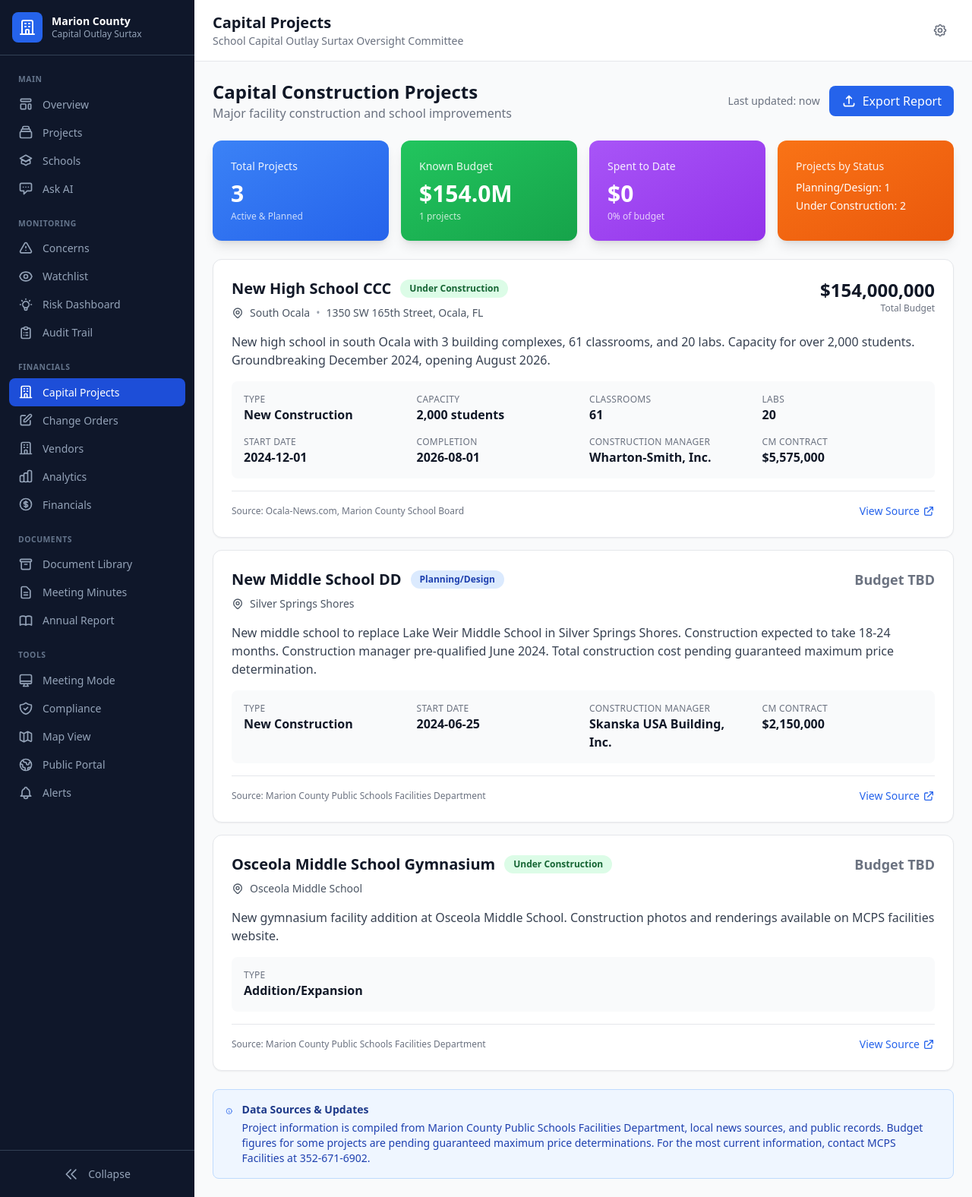
After one commit to Texasdada13/surtax-oversight-dashboard, a Flask app: page /capital-projects in a window 1280 px wide. The commit adds this page. Shown: the whole page at 76% size. Run offline with Flask 3, Linux system fonts and the light colour scheme; data comes from the database, SQL or seed files in the repository; both versions use the stored data as it was after the commit; some libraries are stand-ins or nearby versions.

Commit message:
Add capital projects tracking with real Marion County data
- Created capital_projects table to track major construction
- Imported 3 verified projects: High School CCC ($154M), Middle School DD, Osceola MS Gym
- Added /capital-projects route and template with detailed project cards
- Data includes budgets, timelines, contractors, capacity specs
- Added navigation link in sidebar
- Sources: MCPS Facilities, Ocala-News.com, public records

Projects imported:
- New High School CCC: $154M, 2,000 capacity, opens Aug 2026
- New Middle School DD: Construction manager contract $2.15M
- Osceola MS Gymnasium: Addition/expansion project

Co-Authored-By: Claude Sonnet 4.5 <noreply@anthropic.com>

```diff
--- a/app.py
+++ b/app.py
@@ -1651,6 +1651,66 @@ def financials():
                           title='Financial Summary')
 
 
+@app.route('/capital-projects')
+def capital_projects():
+    """Capital construction projects page."""
+    conn = get_db()
+    cursor = conn.cursor()
+
+    # Get all capital projects
+    cursor.execute('''
+        SELECT
+            project_code,
+            project_name,
+            project_type,
+            location,
+            address,
+            budget_amount,
+            spent_to_date,
+            start_date,
+            estimated_completion,
+            status,
+            capacity,
+            num_classrooms,
+            num_labs,
+            construction_manager,
+            cm_contract_amount,
+            description,
+            data_source,
+            source_url
+        FROM capital_projects
+        ORDER BY budget_amount DESC NULLS LAST
+    ''')
+    projects = cursor.fetchall()
+
+    # Get summary stats
+    cursor.execute('''
+        SELECT
+            COUNT(*) as total_projects,
+            SUM(CASE WHEN budget_amount IS NOT NULL THEN budget_amount ELSE 0 END) as total_budget,
+            SUM(CASE WHEN budget_amount IS NOT NULL THEN 1 ELSE 0 END) as projects_with_budget,
+            SUM(spent_to_date) as total_spent
+        FROM capital_projects
+    ''')
+    stats = cursor.fetchone()
+
+    # Get projects by status
+    cursor.execute('''
+        SELECT status, COUNT(*) as count
+        FROM capital_projects
+        GROUP BY status
+    ''')
+    status_counts = cursor.fetchall()
+
+    conn.close()
+
+    return render_template('surtax/capital_projects.html',
+                          projects=projects,
+                          stats=stats,
+                          status_counts=status_counts,
+                          title='Capital Projects')
+
+
 @app.route('/map')
 def map_view():
     """Geographic map view of projects."""
--- a/templates/surtax/base.html
+++ b/templates/surtax/base.html
@@ -178,6 +178,12 @@
 
                 <!-- Financials Section -->
                 <div class="sidebar-section">Financials</div>
+                <a href="{{ url_for('capital_projects') }}" class="sidebar-link {% if request.endpoint == 'capital_projects' %}active{% endif %}">
+                    <svg fill="none" stroke="currentColor" viewBox="0 0 24 24">
+                        <path stroke-linecap="round" stroke-linejoin="round" stroke-width="2" d="M19 21V5a2 2 0 00-2-2H7a2 2 0 00-2 2v16m14 0h2m-2 0h-5m-9 0H3m2 0h5M9 7h1m-1 4h1m4-4h1m-1 4h1m-5 10v-5a1 1 0 011-1h2a1 1 0 011 1v5m-4 0h4"></path>
+                    </svg>
+                    <span class="sidebar-text">Capital Projects</span>
+                </a>
                 <a href="{{ url_for('change_orders') }}" class="sidebar-link {% if request.endpoint == 'change_orders' %}active{% endif %}">
                     <svg fill="none" stroke="currentColor" viewBox="0 0 24 24">
                         <path stroke-linecap="round" stroke-linejoin="round" stroke-width="2" d="M11 5H6a2 2 0 00-2 2v11a2 2 0 002 2h11a2 2 0 002-2v-5m-1.414-9.414a2 2 0 112.828 2.828L11.828 15H9v-2.828l8.586-8.586z"></path>
--- /dev/null
+++ b/templates/surtax/capital_projects.html
@@ -0,0 +1,177 @@
+{% extends "surtax/base.html" %}
+
+{% block content %}
+<div class="space-y-6">
+    <!-- Header -->
+    <div class="flex justify-between items-center">
+        <div>
+            <h2 class="text-2xl font-bold text-gray-900">Capital Construction Projects</h2>
+            <p class="text-gray-500">Major facility construction and school improvements</p>
+        </div>
+        <div class="flex items-center gap-3">
+            <span class="text-sm text-gray-500">Last updated: {{ "now"|date_format }}</span>
+            <button class="px-4 py-2 bg-blue-600 text-white rounded-lg hover:bg-blue-700 flex items-center gap-2">
+                <svg class="w-5 h-5" fill="none" stroke="currentColor" viewBox="0 0 24 24">
+                    <path stroke-linecap="round" stroke-linejoin="round" stroke-width="2" d="M4 16v1a3 3 0 003 3h10a3 3 0 003-3v-1m-4-8l-4-4m0 0L8 8m4-4v12"></path>
+                </svg>
+                Export Report
+            </button>
+        </div>
+    </div>
+
+    <!-- Summary Stats -->
+    <div class="grid grid-cols-1 md:grid-cols-4 gap-4">
+        <div class="bg-gradient-to-br from-blue-500 to-blue-600 rounded-xl shadow-lg p-6 text-white">
+            <p class="text-sm font-medium opacity-90">Total Projects</p>
+            <p class="text-3xl font-bold mt-2">{{ stats.total_projects }}</p>
+            <p class="text-xs opacity-75 mt-1">Active & Planned</p>
+        </div>
+        <div class="bg-gradient-to-br from-green-500 to-green-600 rounded-xl shadow-lg p-6 text-white">
+            <p class="text-sm font-medium opacity-90">Known Budget</p>
+            <p class="text-3xl font-bold mt-2">{{ stats.total_budget|currency }}</p>
+            <p class="text-xs opacity-75 mt-1">{{ stats.projects_with_budget }} projects</p>
+        </div>
+        <div class="bg-gradient-to-br from-purple-500 to-purple-600 rounded-xl shadow-lg p-6 text-white">
+            <p class="text-sm font-medium opacity-90">Spent to Date</p>
+            <p class="text-3xl font-bold mt-2">{{ stats.total_spent|currency }}</p>
+            <p class="text-xs opacity-75 mt-1">{{ ((stats.total_spent/stats.total_budget*100) if stats.total_budget > 0 else 0)|round|int }}% of budget</p>
+        </div>
+        <div class="bg-gradient-to-br from-orange-500 to-orange-600 rounded-xl shadow-lg p-6 text-white">
+            <p class="text-sm font-medium opacity-90">Projects by Status</p>
+            <div class="mt-2 space-y-1">
+                {% for status_count in status_counts %}
+                <p class="text-sm">{{ status_count.status }}: {{ status_count.count }}</p>
+                {% endfor %}
+            </div>
+        </div>
+    </div>
+
+    <!-- Project Cards -->
+    <div class="space-y-4">
+        {% for project in projects %}
+        <div class="bg-white rounded-xl shadow-sm border border-gray-200 p-6 hover:shadow-md transition-shadow">
+            <!-- Project Header -->
+            <div class="flex justify-between items-start mb-4">
+                <div class="flex-1">
+                    <div class="flex items-center gap-3">
+                        <h3 class="text-xl font-bold text-gray-900">{{ project.project_name }}</h3>
+                        {% if project.status == 'Under Construction' %}
+                        <span class="px-3 py-1 bg-green-100 text-green-800 text-xs font-semibold rounded-full">{{ project.status }}</span>
+                        {% elif project.status == 'Planning/Design' %}
+                        <span class="px-3 py-1 bg-blue-100 text-blue-800 text-xs font-semibold rounded-full">{{ project.status }}</span>
+                        {% else %}
+                        <span class="px-3 py-1 bg-gray-100 text-gray-800 text-xs font-semibold rounded-full">{{ project.status }}</span>
+                        {% endif %}
+                    </div>
+                    <div class="flex items-center gap-2 mt-2 text-sm text-gray-600">
+                        <svg class="w-4 h-4" fill="none" stroke="currentColor" viewBox="0 0 24 24">
+                            <path stroke-linecap="round" stroke-linejoin="round" stroke-width="2" d="M17.657 16.657L13.414 20.9a1.998 1.998 0 01-2.827 0l-4.244-4.243a8 8 0 1111.314 0z"></path>
+                            <path stroke-linecap="round" stroke-linejoin="round" stroke-width="2" d="M15 11a3 3 0 11-6 0 3 3 0 016 0z"></path>
+                        </svg>
+                        <span>{{ project.location }}</span>
+                        {% if project.address %}
+                        <span class="text-gray-400">•</span>
+                        <span>{{ project.address }}</span>
+                        {% endif %}
+                    </div>
+                </div>
+                <div class="text-right">
+                    {% if project.budget_amount %}
+                    <p class="text-2xl font-bold text-gray-900">{{ project.budget_amount|currency_full }}</p>
+                    <p class="text-xs text-gray-500">Total Budget</p>
+                    {% else %}
+                    <p class="text-lg font-semibold text-gray-500">Budget TBD</p>
+                    {% endif %}
+                </div>
+            </div>
+
+            <!-- Project Description -->
+            <p class="text-gray-700 mb-4">{{ project.description }}</p>
+
+            <!-- Project Details Grid -->
+            <div class="grid grid-cols-2 md:grid-cols-4 gap-4 bg-gray-50 rounded-lg p-4">
+                <div>
+                    <p class="text-xs text-gray-500 uppercase tracking-wide">Type</p>
+                    <p class="font-semibold text-gray-900">{{ project.project_type }}</p>
+                </div>
+                {% if project.capacity %}
+                <div>
+                    <p class="text-xs text-gray-500 uppercase tracking-wide">Capacity</p>
+                    <p class="font-semibold text-gray-900">{{ '{:,}'.format(project.capacity) }} students</p>
+                </div>
+                {% endif %}
+                {% if project.num_classrooms %}
+                <div>
+                    <p class="text-xs text-gray-500 uppercase tracking-wide">Classrooms</p>
+                    <p class="font-semibold text-gray-900">{{ project.num_classrooms }}</p>
+                </div>
+                {% endif %}
+                {% if project.num_labs %}
+                <div>
+                    <p class="text-xs text-gray-500 uppercase tracking-wide">Labs</p>
+                    <p class="font-semibold text-gray-900">{{ project.num_labs }}</p>
+                </div>
+                {% endif %}
+                {% if project.start_date %}
+                <div>
+                    <p class="text-xs text-gray-500 uppercase tracking-wide">Start Date</p>
+                    <p class="font-semibold text-gray-900">{{ project.start_date }}</p>
+                </div>
+                {% endif %}
+                {% if project.estimated_completion %}
+                <div>
+                    <p class="text-xs text-gray-500 uppercase tracking-wide">Completion</p>
+                    <p class="font-semibold text-gray-900">{{ project.estimated_completion }}</p>
+                </div>
+                {% endif %}
+                {% if project.construction_manager %}
+                <div>
+                    <p class="text-xs text-gray-500 uppercase tracking-wide">Construction Manager</p>
+                    <p class="font-semibold text-gray-900">{{ project.construction_manager }}</p>
+                </div>
+                {% endif %}
+                {% if project.cm_contract_amount %}
+                <div>
+                    <p class="text-xs text-gray-500 uppercase tracking-wide">CM Contract</p>
+                    <p class="font-semibold text-gray-900">{{ project.cm_contract_amount|currency_full }}</p>
+                </div>
+                {% endif %}
+            </div>
+
+            <!-- Data Source -->
+            <div class="mt-4 pt-4 border-t border-gray-200 flex items-center justify-between">
+                <div class="text-xs text-gray-500">
+                    <span>Source: {{ project.data_source }}</span>
+                </div>
+                {% if project.source_url %}
+                <a href="{{ project.source_url }}" target="_blank" class="text-sm text-blue-600 hover:text-blue-800 flex items-center gap-1">
+                    <span>View Source</span>
+                    <svg class="w-4 h-4" fill="none" stroke="currentColor" viewBox="0 0 24 24">
+                        <path stroke-linecap="round" stroke-linejoin="round" stroke-width="2" d="M10 6H6a2 2 0 00-2 2v10a2 2 0 002 2h10a2 2 0 002-2v-4M14 4h6m0 0v6m0-6L10 14"></path>
+                    </svg>
+                </a>
+                {% endif %}
+            </div>
+        </div>
+        {% endfor %}
+    </div>
+
+    <!-- Data Notice -->
+    <div class="bg-blue-50 border border-blue-200 rounded-lg p-4">
+        <div class="flex items-start">
+            <svg class="w-5 h-5 text-blue-600 mt-0.5 mr-3" fill="none" stroke="currentColor" viewBox="0 0 24 24">
+                <path stroke-linecap="round" stroke-linejoin="round" stroke-width="2" d="M13 16h-1v-4h-1m1-4h.01M21 12a9 9 0 11-18 0 9 9 0 0118 0z"></path>
+            </svg>
+            <div>
+                <p class="text-sm font-semibold text-blue-900">Data Sources & Updates</p>
+                <p class="text-sm text-blue-800 mt-1">
+                    Project information is compiled from Marion County Public Schools Facilities Department,
+                    local news sources, and public records. Budget figures for some projects are pending
+                    guaranteed maximum price determinations. For the most current information, contact
+                    MCPS Facilities at 352-671-6902.
+                </p>
+            </div>
+        </div>
+    </div>
+</div>
+{% endblock %}
```
Also changed, not shown: scripts/import_capital_projects.py (added, +252 -0 lines), data/contracts.db.
